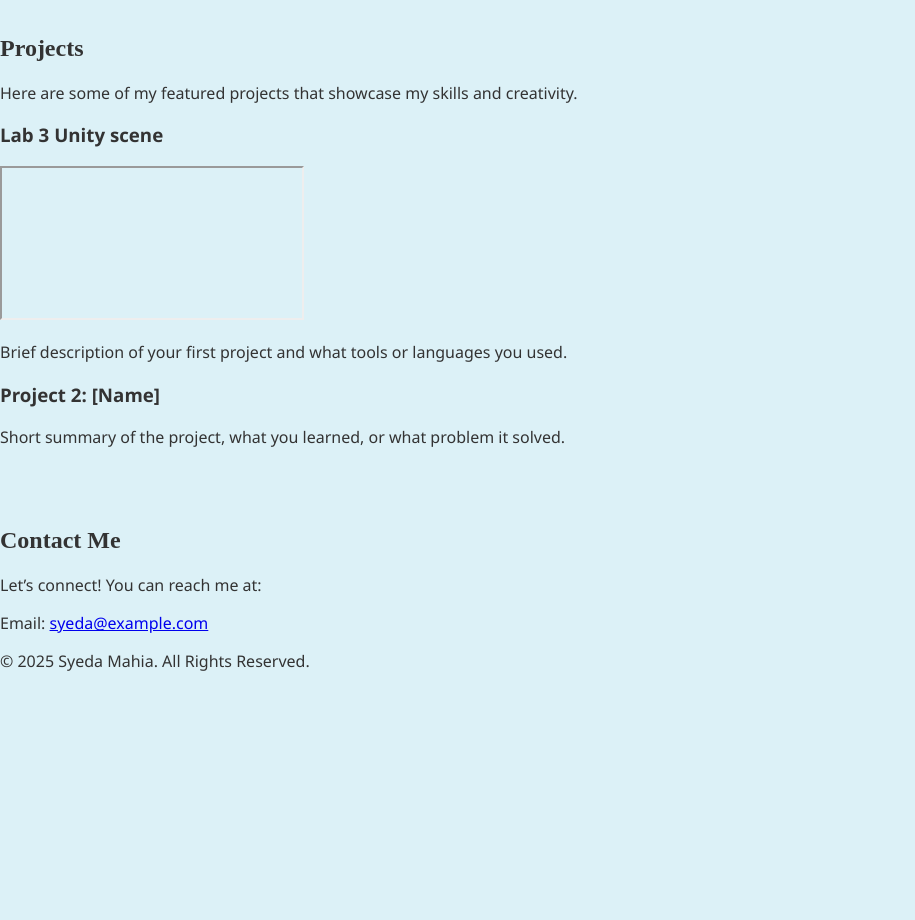
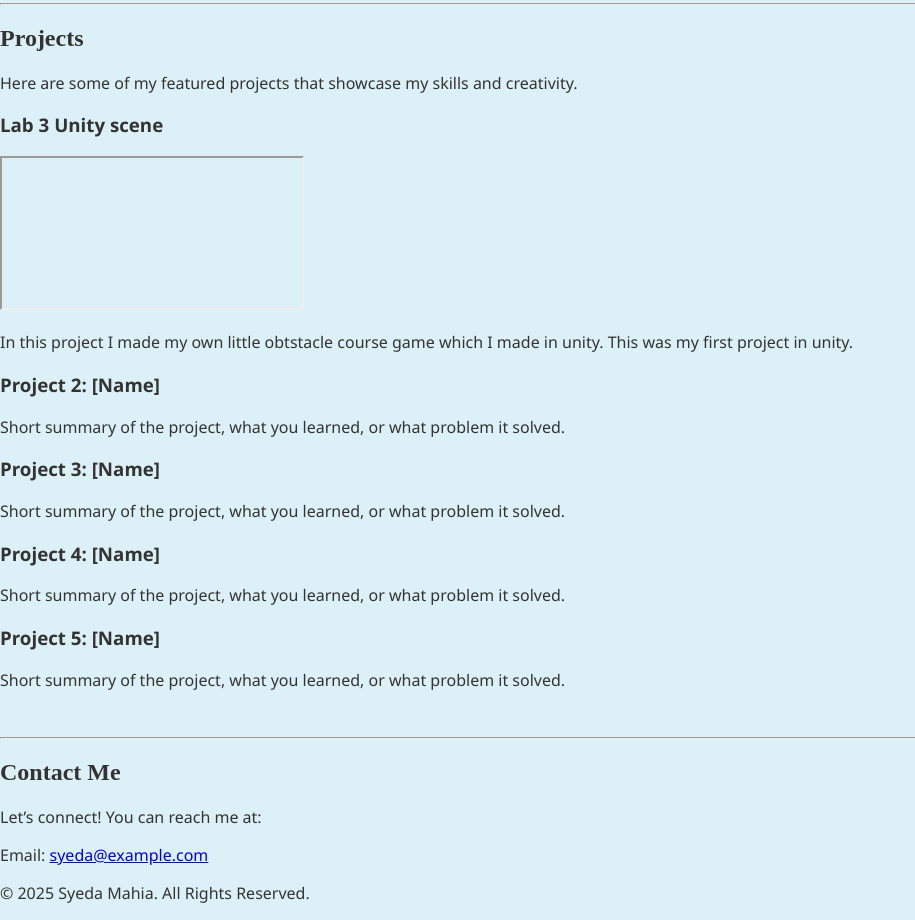
Before and after one commit to Syedaa1/Senior-Portfolio, a plain HTML site: page index.html in a window 1280 px wide. Shown: the part 972-1892 px from the top of the page, without its empty margins (0-915 px from the left). Before the commit the page ends 1660 px from the top, so only its background shows below. Drawn offline with Linux system fonts and the light colour scheme.

Commit message:
Update index.html

```diff
--- a/index.html
+++ b/index.html
@@ -7,11 +7,12 @@
   <link rel="stylesheet" href="style.css">
 </head>
 <body>
+   <a href="#main-content" class="skip-link">Skip to main content</a>
 
   <!-- Navigation Bar -->
   <header>
     <div class="logo">Syeda Mahia Senior portfolio</div>
-    <nav>
+    <nav role="navigation">
       <ul>
 
          <li><a href="#home">Home page</a></li>
@@ -28,7 +29,7 @@
     <h2>2025–2026 Senior Portfolio</h2>
   </section>
 
-<br>
+<hr>
   <!--About Me Section-->
   <section id="about">
     <h2>About Me</h2>
@@ -36,7 +37,7 @@
       <p></p>read Islamic books and sometimes action or thriller books in my free time. Also, I have a cat named Cookie and she's 4 years old! </p>
  </section>
 
-<br>
+<hr>
     <!-- Projects Section -->
   <section id="projects">
     <h2>Projects</h2>
@@ -46,8 +47,8 @@
     <div class="project-list">
       <div class="project-card">
         <h3>Lab 3 Unity scene</h3>
-        <iframe> src="https://play.unity.com/en/games/82197070-66b8-4bb9-ba04-d70d36e18303/obstacle-course"></iframe>
-        <p>Brief description of your first project and what tools or languages you used.</p>
+        <iframe> fsrc="https://play.unity.com/en/games/82197070-66b8-4bb9-ba04-d70d36e18303/obstacle-course"></iframe>
+        <p>In this project I made my own little obtstacle course game which I made in unity. This was my first project in unity.  </p>
       </div>
 
       <div class="project-card">
@@ -55,10 +56,28 @@
         <p>Short summary of the project, what you learned, or what problem it solved.</p>
       </div>
     </div>
+
+     <div class="project-card">
+        <h3>Project 3: [Name]</h3>
+        <p>Short summary of the project, what you learned, or what problem it solved.</p>
+      </div>
+    </div>
+
+     <div class="project-card">
+        <h3>Project 4: [Name]</h3>
+        <p>Short summary of the project, what you learned, or what problem it solved.</p>
+      </div>
+    </div>
+
+     <div class="project-card">
+        <h3>Project 5: [Name]</h3>
+        <p>Short summary of the project, what you learned, or what problem it solved.</p>
+      </div>
+    </div>
   </section>
 <br>
 
-<br>
+<hr>
   <!-- Contact Section -->
   <section id="contact">
     <h2>Contact Me</h2>
```
